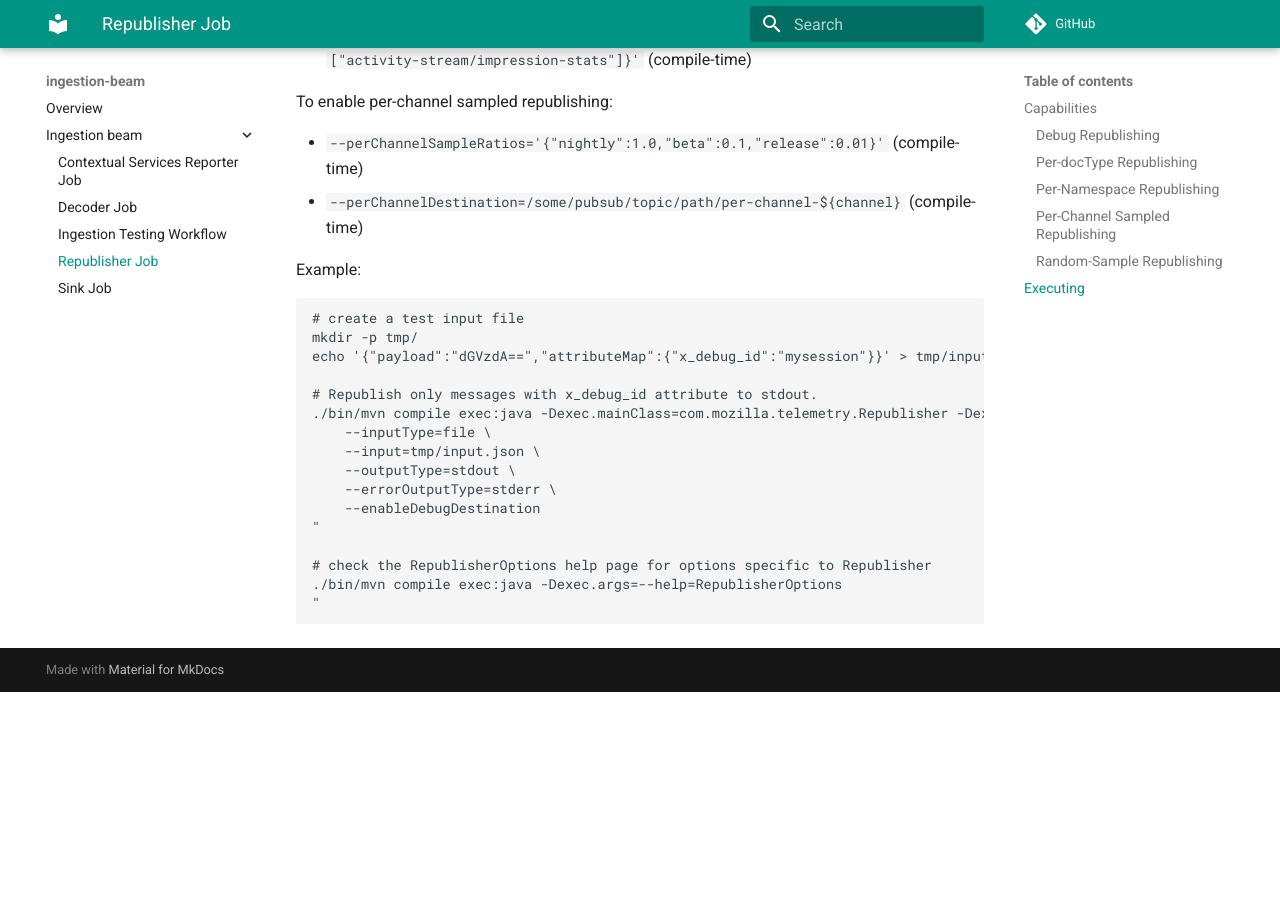
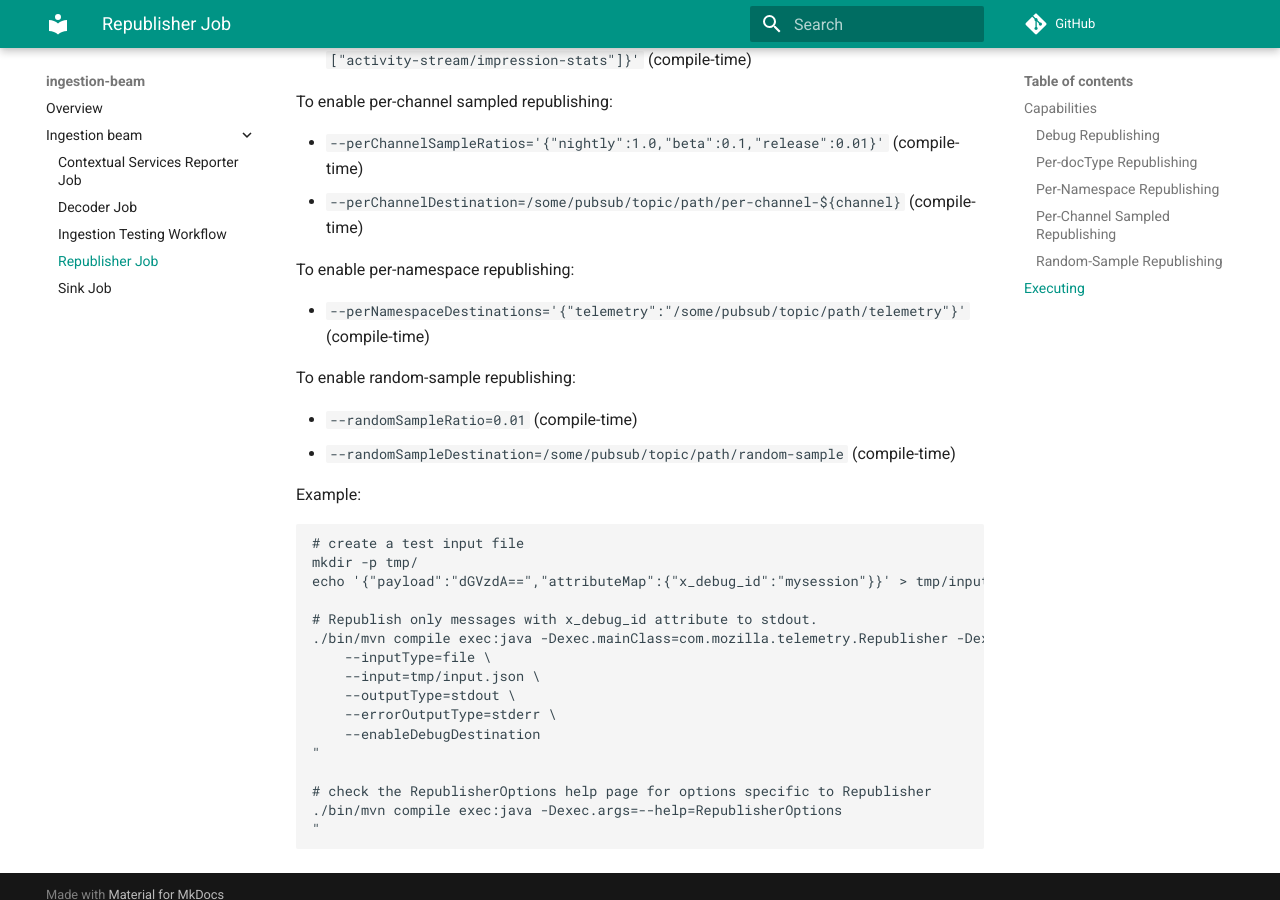
Before and after one commit to mozilla/gcp-ingestion, an MkDocs documentation site: the page built from docs/ingestion-beam/republisher-job.md, in a window 1280 px wide and 900 px high, scrolled down 1770 px. Built offline with MkDocs 1.6.1 and Material for MkDocs 9.7.7, drawn with Linux system fonts in a browser that asks for light colours; comment, search, counter and statistics services are not loaded; before the commit the page ends 2462 px from its top, so only the background shows below that.

Commit message:
ingestion-beam/republisher-job: Add Executing instructions for per-namespace and random-sample flags
Finding-Id: f803ed3589f54fb189346b48ee73dc78
Reviewed: no (this PR is the review)
Source: https://github.com/mozilla/gcp-ingestion/blob/main/ingestion-beam/src/main/java/com/mozilla/telemetry/republisher/RandomSampler.java
Source: https://github.com/mozilla/gcp-ingestion/blob/main/ingestion-beam/src/main/java/com/mozilla/telemetry/republisher/RepublishPerNamespace.java
Source: https://github.com/mozilla/gcp-ingestion/blob/main/ingestion-beam/src/main/java/com/mozilla/telemetry/republisher/RepublisherOptions.java
Source: https://github.com/mozilla/gcp-ingestion/pull/3032

````diff
--- a/docs/ingestion-beam/republisher-job.md
+++ b/docs/ingestion-beam/republisher-job.md
@@ -74,6 +74,15 @@ To enable per-channel sampled republishing:
 - `--perChannelSampleRatios='{"nightly":1.0,"beta":0.1,"release":0.01}'` (compile-time)
 - `--perChannelDestination=/some/pubsub/topic/path/per-channel-${channel}` (compile-time)
 
+To enable per-namespace republishing:
+
+- `--perNamespaceDestinations='{"telemetry":"/some/pubsub/topic/path/telemetry"}'` (compile-time)
+
+To enable random-sample republishing:
+
+- `--randomSampleRatio=0.01` (compile-time)
+- `--randomSampleDestination=/some/pubsub/topic/path/random-sample` (compile-time)
+
 Example:
 
 ```bash
````
